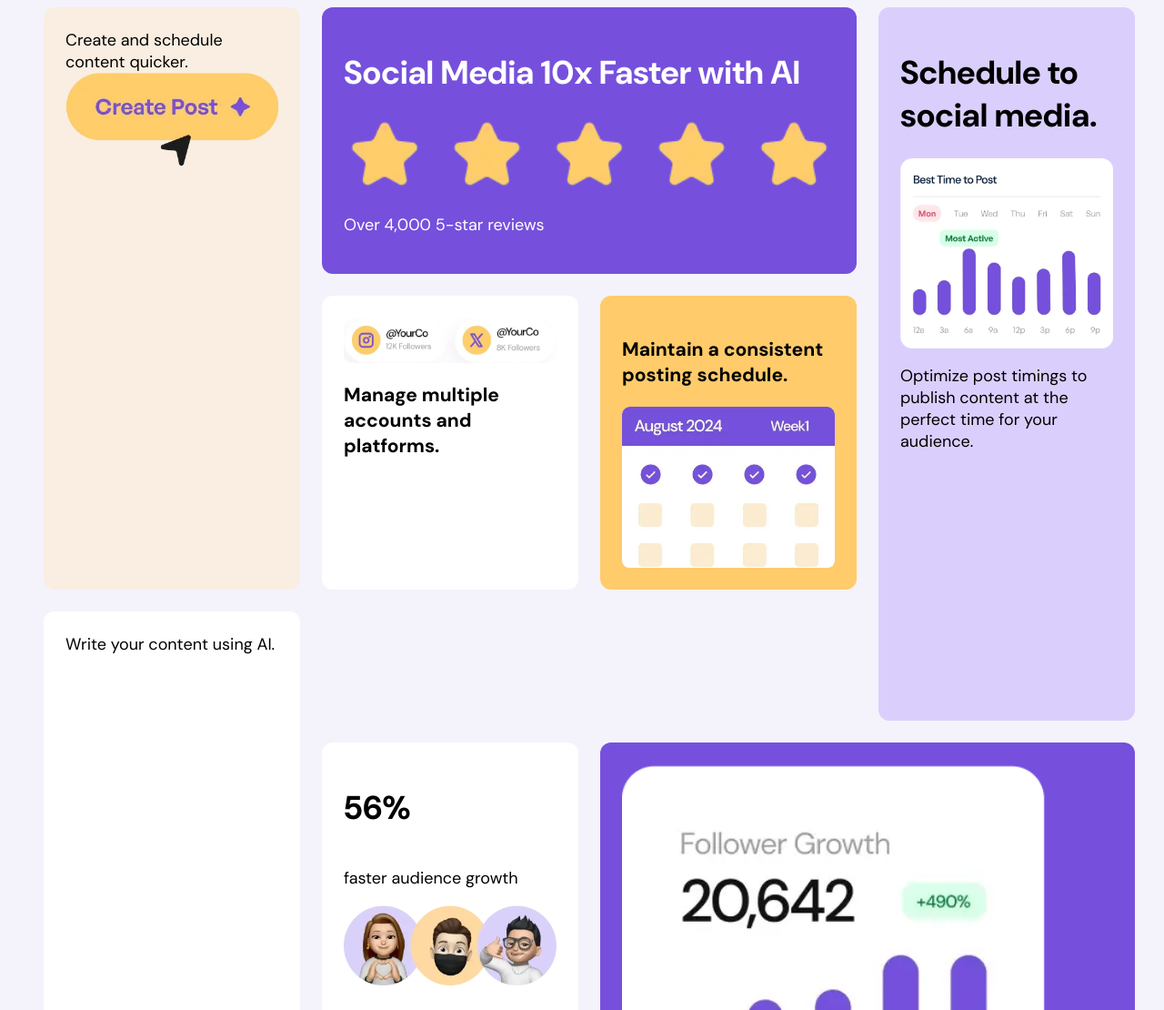
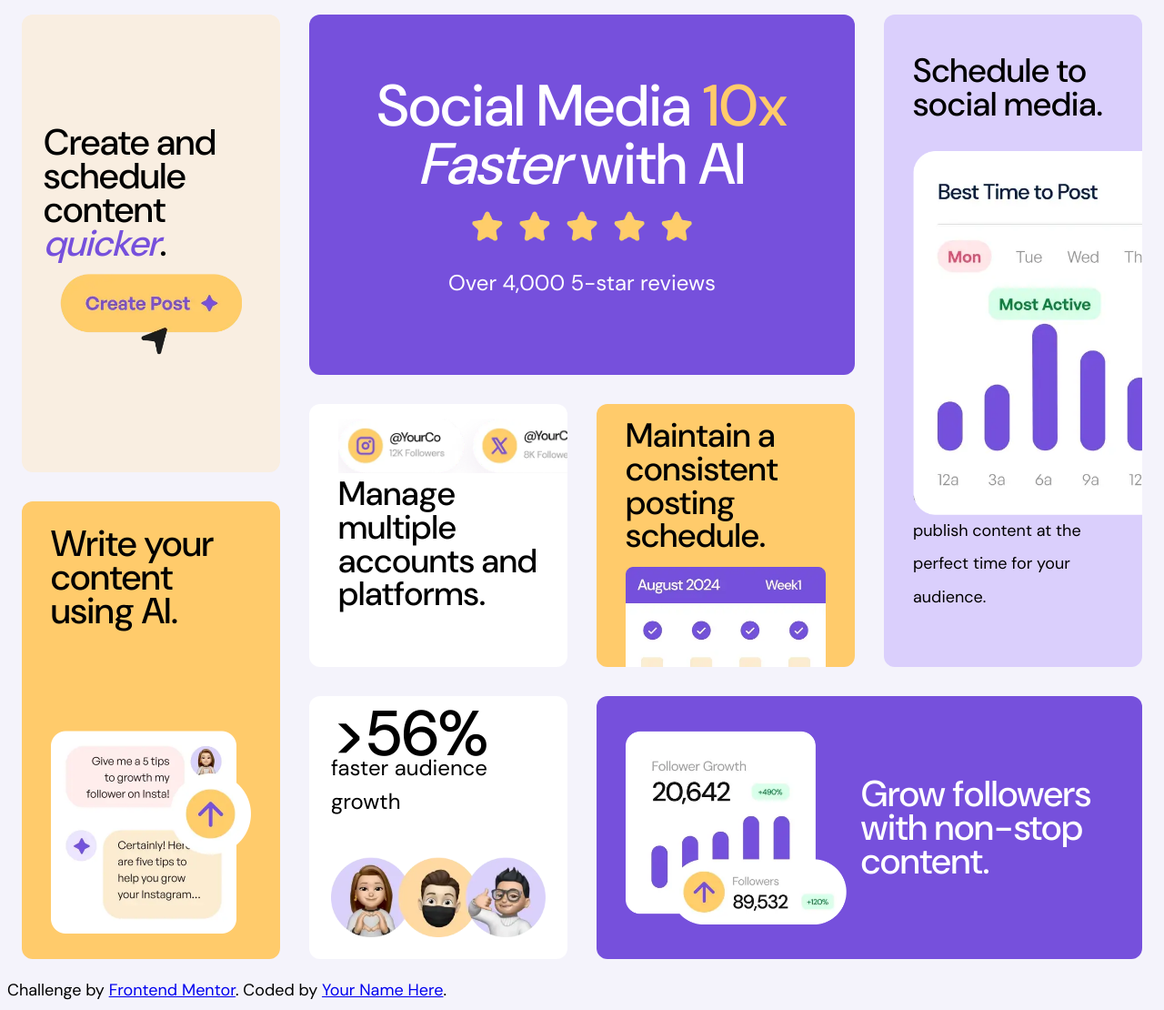
Before and after one commit to SewarAslan/frontendMentor-grid-layout, a plain HTML site: page index.html in a window 1280 px wide. Shown: the top 1110 px of the page at 91% size. Drawn offline with Linux system fonts and the light colour scheme.

Commit message:
styling the cards!

```diff
--- a/Style.css
+++ b/Style.css
@@ -6,9 +6,10 @@
 body{
     font-size: 18px;
     font-family: 'DMSans';
-     width: 100vw;
   overflow-x: hidden;
   background-color: hsl(249, 54%, 97%);
+  box-sizing: border-box;
+  line-height: 2.3rem;
 }
 .container{
     max-width: 1200px;
@@ -17,14 +18,16 @@ body{
 }
 .myGrid{
     display: grid;
-    grid-template-columns: repeat(4,minmax(0,1fr));
-    grid-template-rows: repeat(6, minmax(120px, auto));
-    grid-gap: 1.5rem;
+    grid-auto-columns: 1fr;
+    grid-auto-rows: 75px;
+    gap: 2rem;
+    margin: 1rem;
 }
 
 .card{
     background-color: hsl(0, 0%, 100%);
     border-radius: 12px;
+
     padding: 1.5rem;
     display: flex;
     flex-direction: column;
@@ -48,47 +51,144 @@ color: white;
     background-color: hsl(31, 66%, 93%);
     color: black;
 }
+
+/*typo*/
+.Huge{
+font-size: 4rem;
+margin: 0;
+font-weight: 500;
+}
+.Large{
+font-size: 2.5rem;
+margin: 0;
+font-weight: 500;
+}
+.Mid{
+font-size:2.3rem ;
+font-weight: 500;
+margin: 0;
+}
+.Small{
+font-size: 1.5rem;
+font-weight: 400;
+margin: 0;
+}
+
+.bold{
+    font-weight: bold;
+}
 .italic{
     font-style: italic;
 }
+.purple-text{
+    color: hsl(256, 67%, 59%);
+}
+.yellow-text{
+    color: hsl(39, 100%, 71%);
+}
+/*Cards*/
+#item-create-post{
+    grid-column: 0.5rem;
+    grid-row: 1/ 6;
+    justify-content: center;
 
+}
+#item-create-post img{
 
-#item-create-post{
-    grid-column: 1;
-    grid-row: 1/ 4;
+margin-top: 1rem;
+width: 200px;
+align-self:center ;
 }
+
 #item-write-ai{
     grid-column: 1;
-    grid-row: 4/ 6;
+    grid-row: 6/ 11;
+    justify-content: space-between;
+padding: 1.75rem 2rem;
+}
+#item-write-ai p{
+   margin-bottom: 2rem;
 }
 #item-social-media{
+    padding: 2rem;
+    font-weight: 500;
     grid-column: 2/4;
-    grid-row: 1/ 3;
-
+    grid-row: 1/ 5;
+    justify-content: center;
+    align-items: center;
+    text-align: center;
+    line-height: 4rem;
+}
+#item-social-media img{
+    width: 250px;
+    margin: 1rem 0 0.5rem;
 }
 #item-best-time{
     grid-column: 4;
-    grid-row: 1 / 5;
+    grid-row: 1 / 8;
+    justify-content: space-between;
+    padding: 2.7rem 2rem 2.5rem 2rem;
+    position: relative;
+
+}
+#item-best-time img{
+  position: absolute;
+  height: 400px;
+  object-fit: cover;
+  object-position: left;
+  top: 150px;
+
 }
 #item-manage{
     grid-column: 2;
-    grid-row: 3/4;
+    grid-row: 5/8;
+    justify-content: space-between;
+    padding: 1rem 2rem;
+    position: relative;
+}
+#item-manage p{
+    margin-top: 4rem;
+}
+
+#item-manage img{
+    position: absolute;
 }
 #item-maintain{
     grid-column: 3;
-    grid-row: 3/4;
+    grid-row: 5/8;
+    justify-content: space-between;
+    padding: 1rem 2rem;
+    position: relative;
+}
+#item-maintain p{
+margin-bottom: 1rem ;
 }
 #item-audience-growth{
     grid-column: 2;
-    grid-row: 5/6;
+    grid-row: 8/11;
+    justify-content: space-between;
+    padding: 1.5rem;
+
+}
+#item-audience-growth span{
+    display: block;
+    font-size: 70px;
+
+}
+#item-audience-growth img{
+margin-top: 1.5rem;
 }
 #item-grow-followers{
     grid-column: 3/5;
-    grid-row: 5/6;
+    grid-row: 8/11;
+    display: grid;
+    grid-template-columns: 1.75fr 2fr;
+    align-items: center;
+    gap: 1rem;
+    padding: 2rem;
+
 }
 img {
-  width: 100%;
-  height: auto;
-  object-fit: cover;
-  border-radius: 8px;
+max-width: 100%;
+display: block;
 }
--- a/index.html
+++ b/index.html
@@ -6,52 +6,55 @@
 
   <link rel="icon" type="image/png" sizes="32x32" href="./assets/images/favicon-32x32.png">
   <link rel="stylesheet" href="Style.css">
+  <link rel="stylesheet" href="mobile.css">
   <title>Frontend Mentor | Bento grid</title>
 
 </head>
 <body>
-<div class="container">
+
   <div class="myGrid">
     <div class="card light-yellow " id="item-create-post">
-  Create and schedule content quicker.
+  <p class="Large ">Create and schedule content <span class="italic purple-text">quicker</span>.</p>
 <img src="assets\images\illustration-create-post.webp" alt="Create post">
 </div>
   <div class="card dark-purple" id="item-social-media">
-   <h1> Social Media 10x Faster with AI</h1>
+   <p class="Huge"> Social Media <span class="yellow-text">10x</span><br> <span class="italic"> Faster   </span>  with AI</p>
     <img src="assets\images\illustration-five-stars.webp" alt="5 stars">
- <p> Over 4,000 5-star reviews </p>
+ <p class="Small"> Over 4,000 5-star reviews </p>
 </div>
 <div class="card light-purple" id="item-best-time">
-  <h1>Schedule to social media.</h1>
+  <p class="Mid">Schedule to social media.</p>
   <img src="assets\images\illustration-schedule-posts.webp" alt="best time to post">
   <p>Optimize post timings to publish content at the perfect time for your audience.</p>
 </div>
 <div class="card" id="item-manage">
       <img src="assets\images\illustration-multiple-platforms.webp" alt="multiple platforms">
-  <h3>Manage multiple accounts and platforms.</h3>
+  <p class="Mid">Manage multiple accounts and platforms.</p>
 </div>
 <div class="card dark-yellow" id="item-maintain">
-  <h3>Maintain a consistent posting schedule.</h3>
+  <p class="Mid">Maintain a consistent posting schedule.</p>
   <img src="assets\images\illustration-consistent-schedule.webp" alt="Maintain a consistent posting schedule.">
 </div>
 <div class="card" id="item-audience-growth">
-  <h1>56%</h1> <p>faster audience growth</p>
+  <p class="Small"><span class="Large">>56%</span>faster audience growth</p>
     <img src="assets\images\illustration-audience-growth.webp" alt="audience growth">
 
   </div>
 
 <div class="card dark-purple" id="item-grow-followers">
 <img src="assets\images\illustration-grow-followers.webp" alt="grow followers">
-  <h1>Grow followers with non-stop content.</h1>
+  <p class="Large">Grow followers with non-stop content.</p>
 
 </div>
 
 
-<div class="card " id="item-write-ai" >
-  Write your content using AI.
+<div class="card dark-yellow" id="item-write-ai" >
+  <p class="Large">Write your content using AI.</p>
+  <img src="assets\images\illustration-ai-content.webp" alt="ai content">
   </div>
   </div>
-</div>
+
+
   <div class="attribution">
     Challenge by <a href="https://www.frontendmentor.io?ref=challenge">Frontend Mentor</a>.
     Coded by <a href="#">Your Name Here</a>.
```
